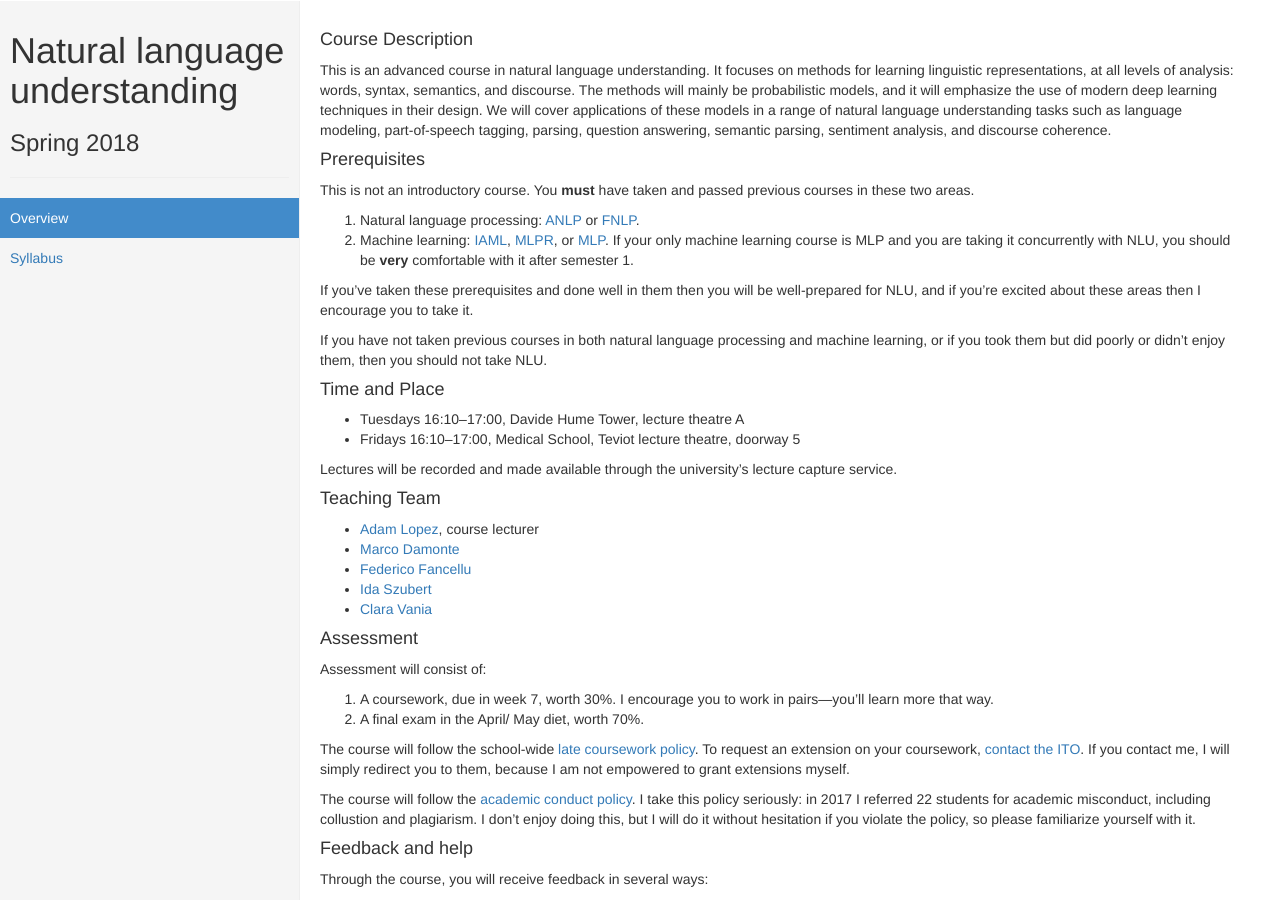
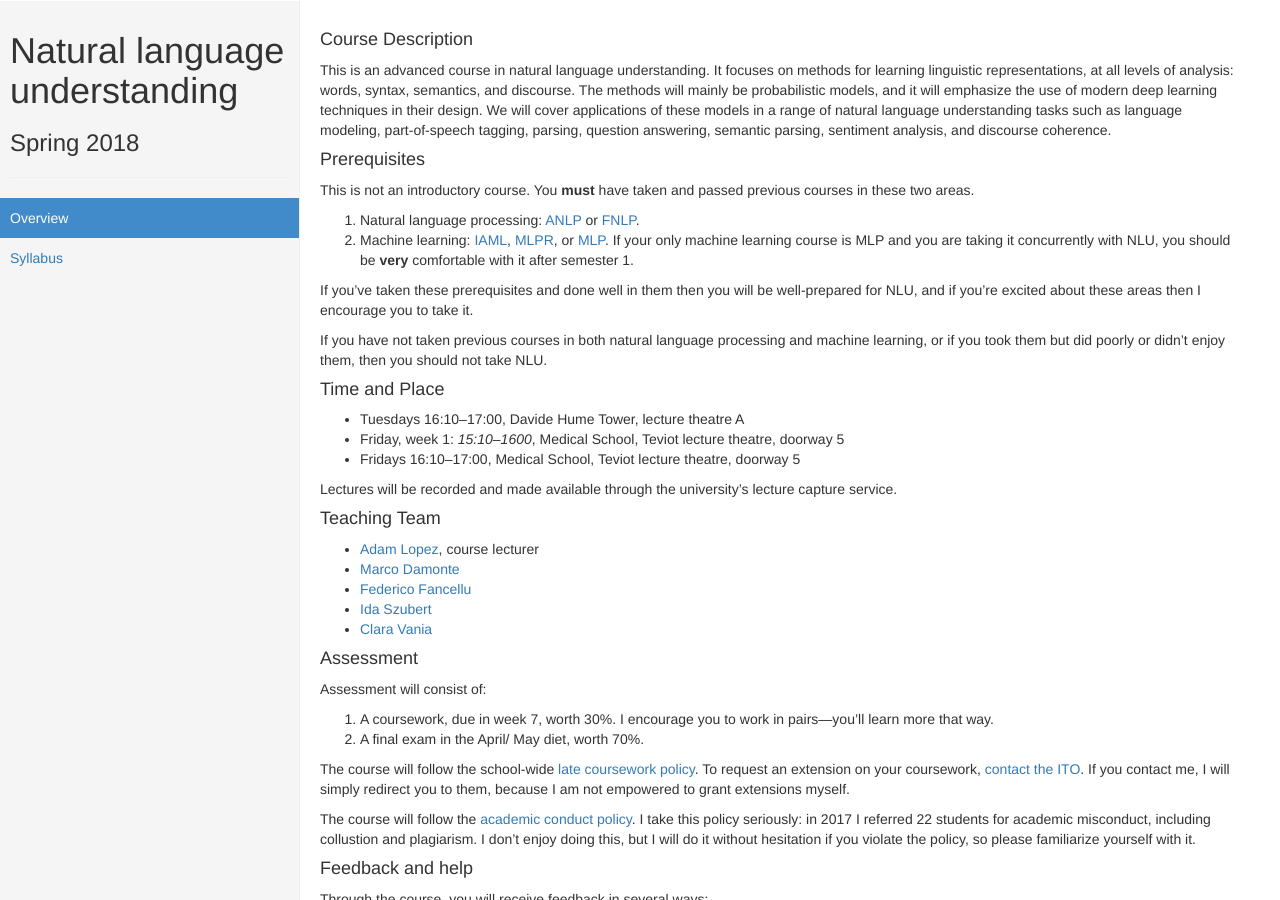
Before and after one commit to alopez/nlu-class, a Jekyll site: the page built from index.md, in a window 1280 px wide and 900 px high. Built offline with Jekyll 4.4.1, drawn with Linux system fonts in a browser that asks for light colours.

Commit message:
Update timetable

```diff
--- a/index.md
+++ b/index.md
@@ -33,6 +33,7 @@ not take NLU.
 #### Time and Place
 
 - Tuesdays 16:10--17:00, Davide Hume Tower, lecture theatre A
+- Friday, week 1: *15:10--1600*, Medical School, Teviot lecture theatre, doorway 5
 - Fridays 16:10--17:00, Medical School, Teviot lecture theatre, doorway 5
 
 Lectures will be recorded and made available through the university's
```
